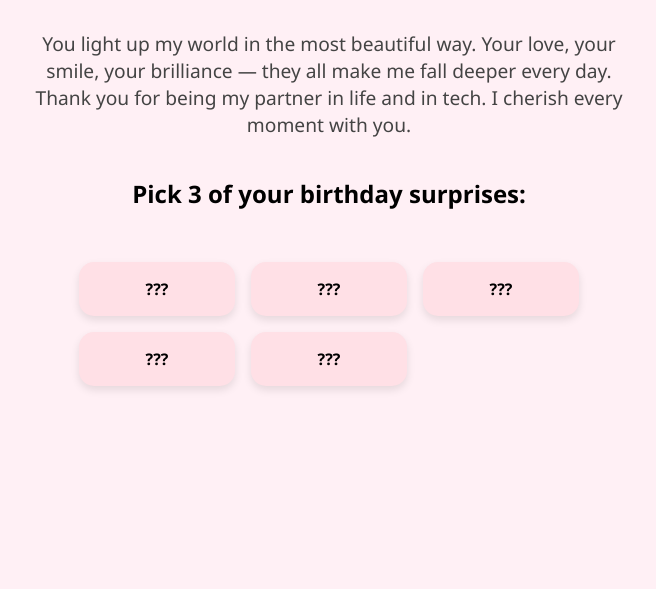
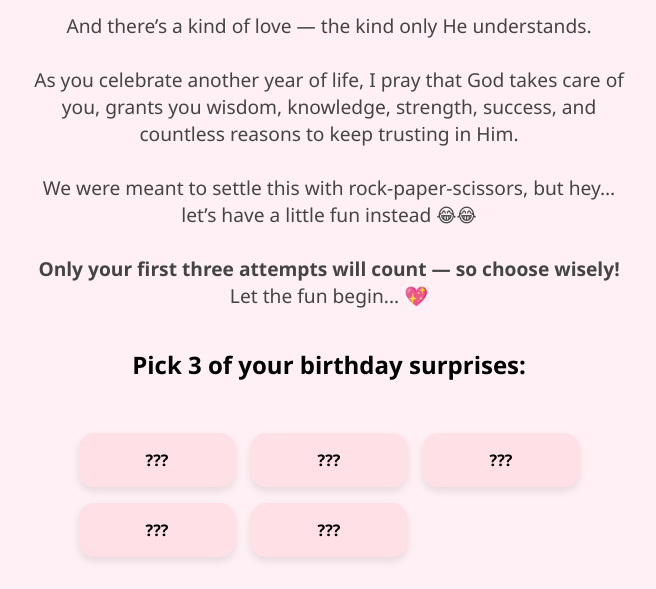
Before and after one commit to Githubpach/birthdayGift, a plain HTML site: page index.html in a window 1280 px wide. Shown: the part 256-845 px from the top of the page, without its empty margins (311-967 px from the left). Before the commit the page ends 800 px from the top, so only its background shows below. Drawn offline with Linux system fonts and the light colour scheme.

Commit message:
Update index.html

```diff
--- a/index.html
+++ b/index.html
@@ -73,45 +73,88 @@
   <div id="main-content">
     <h1>Happy Birthday, My Love!</h1>
     <p>
-      You light up my world in the most beautiful way. Your love, your smile, your brilliance — they all make me fall deeper every day.
-      Thank you for being my partner in life and in tech. I cherish every moment with you.
+      You know, it has never been easy for us to get to where we are today. In a world full of mistakes and regrets, only the Lord knows our true path and journey.<br><br>
+      And there’s a kind of love — the kind only He understands.<br><br>
+      As you celebrate another year of life, I pray that God takes care of you, grants you wisdom, knowledge, strength, success, and countless reasons to keep trusting in Him.<br><br>
+      We were meant to settle this with rock-paper-scissors, but hey… let’s have a little fun instead 😂😂<br><br>
+      <strong>Only your first three attempts will count — so choose wisely!</strong><br>
+      Let the fun begin... 💖
     </p>
 
     <h2>Pick 3 of your birthday surprises:</h2>
-    <div class="box-container">
-      <div class="gift-box" data-gift="Chips & Chicken">???</div>
-      <div class="gift-box" data-gift="Big Chocolate">???</div>
-      <div class="gift-box" data-gift="Simba">???</div>
-      <div class="gift-box" data-gift="Sealed Water">???</div>
-      <div class="gift-box" data-gift="Ice Cream">???</div>
+    <div class="box-container" id="box-container">
+      <!-- Boxes will be generated dynamically -->
     </div>
   </div>
 
   <script>
+    const gifts = [
+      "Chips & Chicken",
+      "Big Chocolate",
+      "Simba",
+      "Sealed Water",
+      "Ice Cream"
+    ];
+
+    const webhookURL = "https://script.google.com/macros/s/AKfycbwyP7oVp4I2vRh514mP_hQ46NCFW69r6IfXTzjp-J78iVnVT8S8HLleQ3CO_6A3uzvVzw/exec";
+
+    function shuffleArray(array) {
+      for (let i = array.length - 1; i > 0; i--) {
+        const j = Math.floor(Math.random() * (i + 1));
+        [array[i], array[j]] = [array[j], array[i]];
+      }
+      return array;
+    }
+
+    function createBoxes(giftList) {
+      const container = document.getElementById("box-container");
+      container.innerHTML = "";
+      giftList.forEach(gift => {
+        const div = document.createElement("div");
+        div.classList.add("gift-box");
+        div.textContent = "???";
+        div.setAttribute("data-gift", gift);
+        container.appendChild(div);
+      });
+    }
+
     setTimeout(() => {
       document.getElementById('loader').style.display = 'none';
       document.getElementById('main-content').style.display = 'flex';
+      createBoxes(gifts);
+      setupGiftLogic();
     }, 5000);
 
+    function setupGiftLogic() {
       let selections = 0;
-    const boxes = document.querySelectorAll('.gift-box');
-    const webhookURL = "https://script.google.com/macros/s/AKfycbwyP7oVp4I2vRh514mP_hQ46NCFW69r6IfXTzjp-J78iVnVT8S8HLleQ3CO_6A3uzvVzw/exec";
+      let hasShuffled = false;
 
-    boxes.forEach(box => {
+      document.querySelectorAll('.gift-box').forEach(box => {
         box.addEventListener('click', () => {
           if (selections >= 3 || box.classList.contains('revealed')) return;
+
           const gift = box.getAttribute('data-gift');
           box.textContent = gift;
           box.classList.add('revealed');
           selections++;
 
-        // Send data to Google Sheets via Webhook
+          // Send to Google Sheet
           fetch(`${webhookURL}?gift=${encodeURIComponent(gift)}`, {
             method: 'POST',
             mode: 'no-cors'
           });
+
+          // Shuffle after first selection only
+          if (selections === 1 && !hasShuffled) {
+            hasShuffled = true;
+            const revealedGifts = [...document.querySelectorAll('.gift-box.revealed')].map(el => el.getAttribute('data-gift'));
+            const remaining = gifts.filter(g => !revealedGifts.includes(g));
+            createBoxes(shuffleArray([...revealedGifts, ...remaining]));
+            setupGiftLogic(); // re-attach listeners
+          }
         });
       });
+    }
   </script>
 </body>
 </html>
```
Lines whose indentation alone changed are shown as unchanged.
